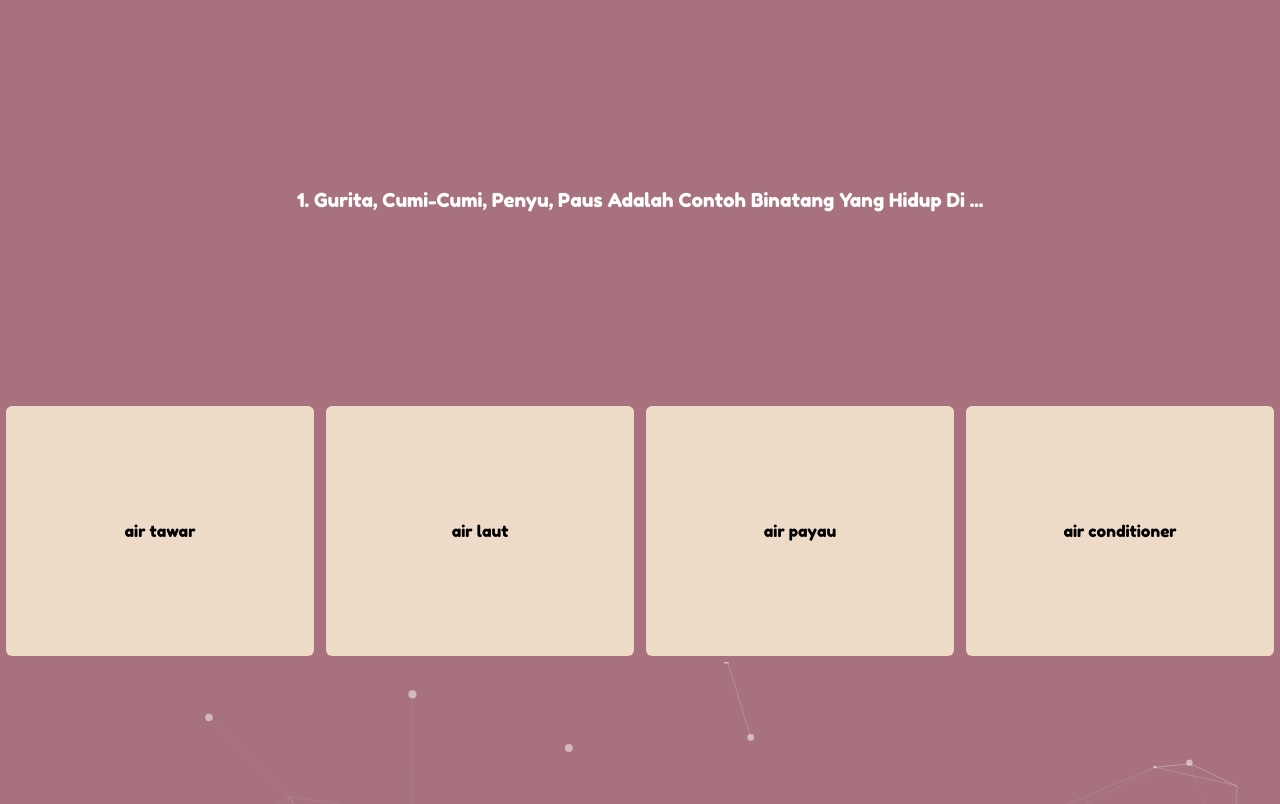
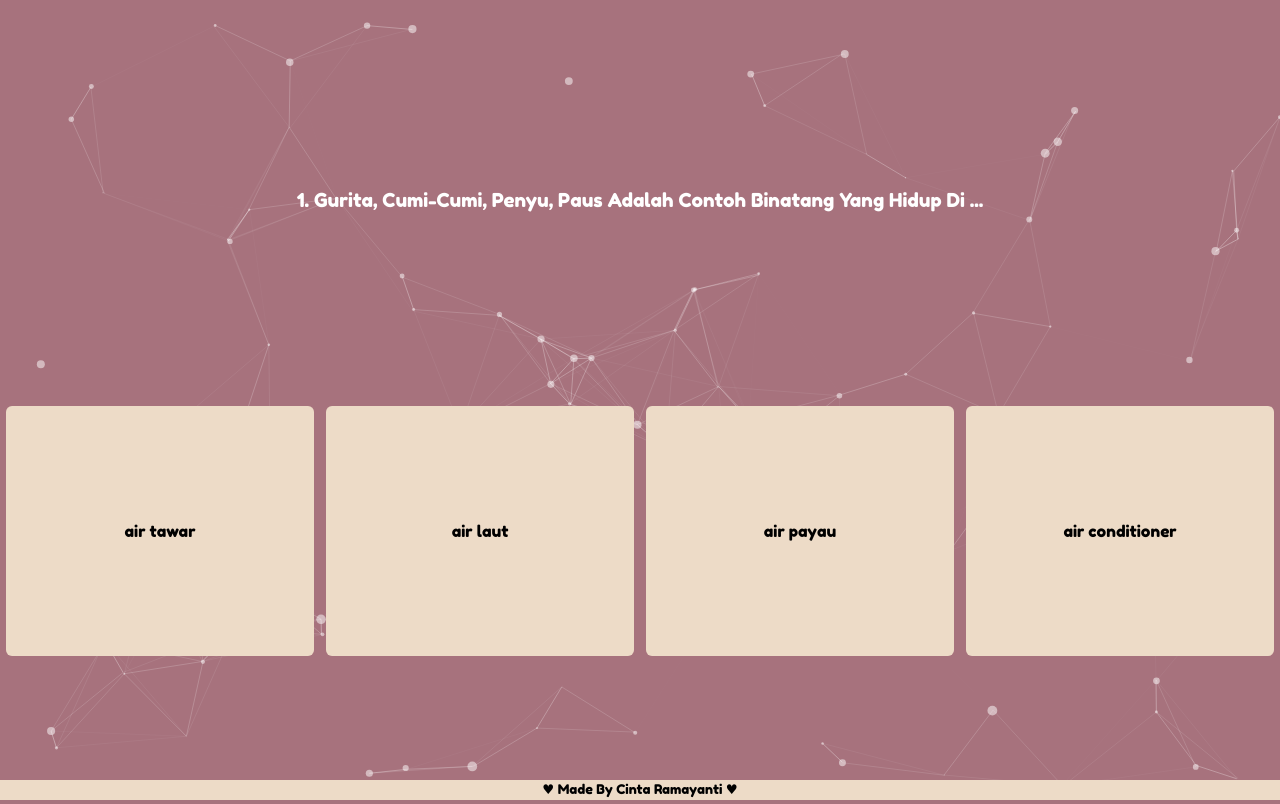
Before and after one commit to cintarmynti/Quiz-web-app, a plain HTML site: page index.html in a window 1280 px wide. Shown: the top 804 px of the page. Drawn offline with nearby package versions, Linux system fonts and the light colour scheme.

Commit message:
eight commit

```diff
--- a/index.html
+++ b/index.html
@@ -64,8 +64,43 @@
         }
 
         #particles-js{
-            height: 100vh;
+
+            height: 98vh;
         }
+
+        #soal{
+            position: absolute;
+            width: 100%;
+        }
+
+        #score{
+            position: absolute;
+            width: 100%;
+        }
+
+        #footer{
+           position: fixed;
+           bottom: 0;
+           left: 0;
+           height: 20px;
+           background-color: #EDDBC7;
+           color: black;
+           width: 100%;
+           font-size: smaller;
+           text-align: center;
+        }
+
+        @media (min-width: 360px) {
+            #demo{
+                display: block;
+            }
+         }
+
+         @media (min-width: 992px) {
+            #demo{
+                display: flex;
+            }
+         }
 
 
     </style>
@@ -79,7 +114,7 @@
 
 
             <div class="text-center">
-                <div id="demo" class="d-flex flex-row">
+                <div id="demo" class="">
 
                 </div>
                 <!-- <h2 id="nomer"></h2> -->
@@ -91,8 +126,11 @@
             <p class="teks teks-score">Score anda</p>
             <p class="teks" id="scorePemain"></p>
         </div>
+
     </div>
-
+    <div id="footer">
+        <p> &#9829; Made By Cinta Ramayanti &#9829; </p>
+    </div>
     <!-- <button onclick="prev()">prev</button> -->
     <!-- <button onclick="next()">next</button> -->
 
```
